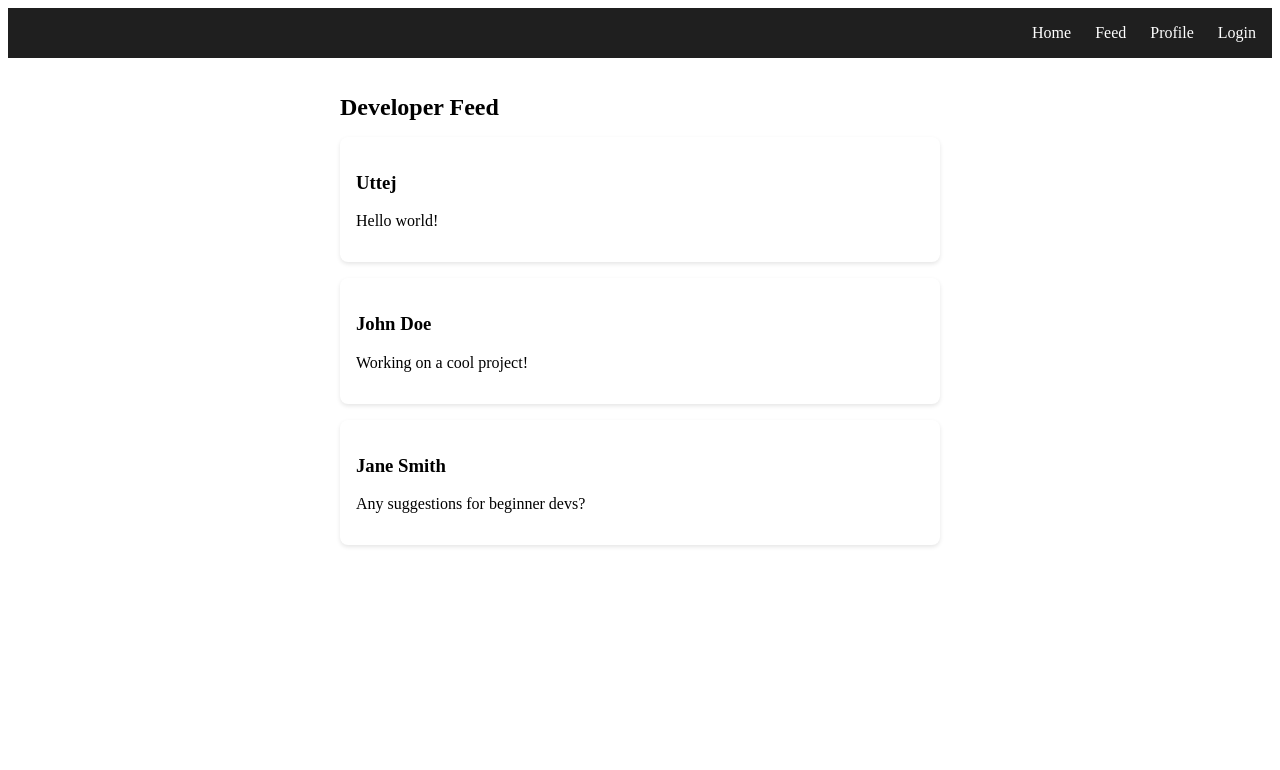
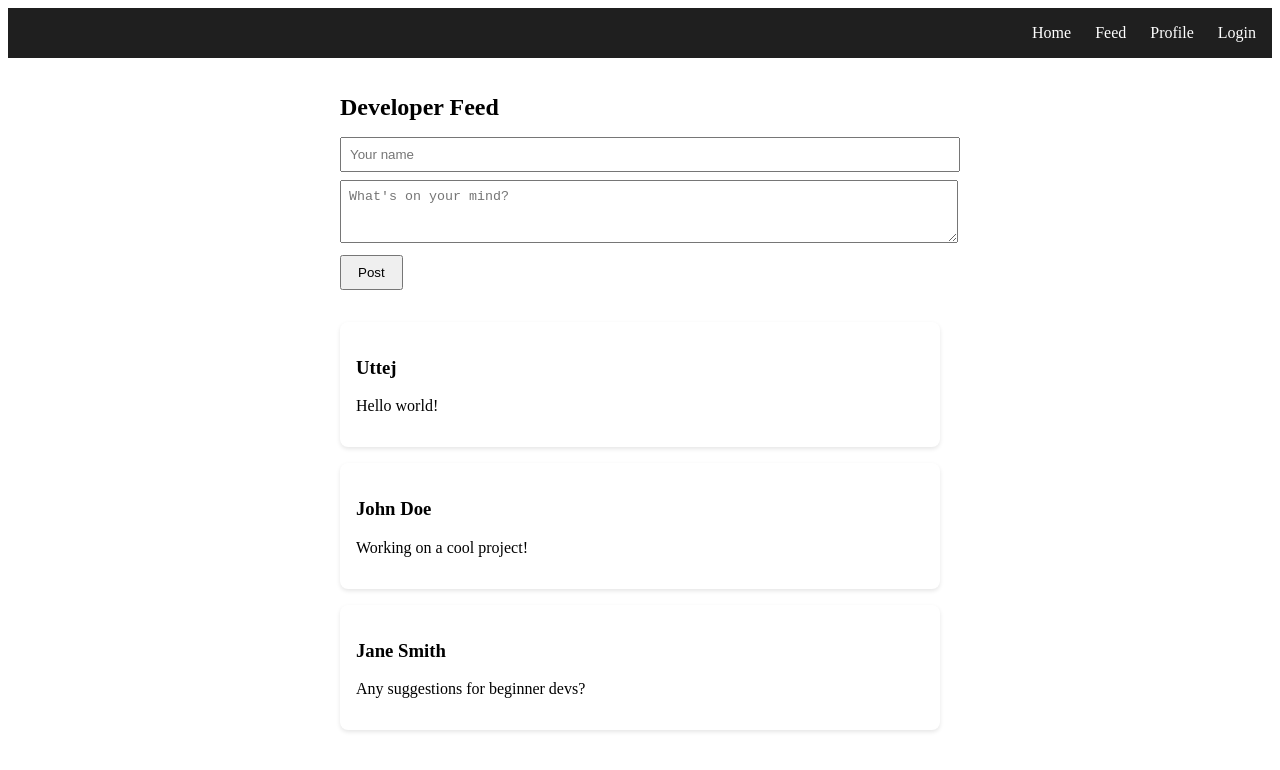
Before and after one commit to uttej-git/devcon, a React (Create React App) app: page /feed in a window 1280 px wide. Shown: the top 770 px of the page. Built offline with nearby package versions, Linux system fonts and the light colour scheme.

Commit message:
Added create post feature to Feed page

```diff
--- a/src/pages/Feed.jsx
+++ b/src/pages/Feed.jsx
@@ -1,17 +1,58 @@
-import React from 'react';
+import React, { useState } from 'react';
 import Postcard from '../components/Postcard';
 
 const Feed = () => {
-  const dummyPosts = [
+  const [posts, setPosts] = useState([
     { id: 1, username: 'Uttej', content: 'Hello world!' },
     { id: 2, username: 'John Doe', content: 'Working on a cool project!' },
     { id: 3, username: 'Jane Smith', content: 'Any suggestions for beginner devs?' }
-  ];
+  ]);
+
+  const [newPost, setNewPost] = useState({ username: '', content: '' });
+
+  const handleChange = (e) => {
+    setNewPost({ ...newPost, [e.target.name]: e.target.value });
+  };
+
+  const handleSubmit = (e) => {
+    e.preventDefault();
+    if (!newPost.username || !newPost.content) return;
+    const updatedPost = {
+      id: posts.length + 1,
+      username: newPost.username,
+      content: newPost.content,
+    };
+    setPosts([updatedPost, ...posts]);
+    setNewPost({ username: '', content: '' });
+  };
 
   return (
     <div style={{ padding: '1rem', maxWidth: '600px', margin: '0 auto' }}>
       <h2 style={{ fontSize: '1.5rem', marginBottom: '1rem' }}>Developer Feed</h2>
-      {dummyPosts.map(post => (
+
+      {/* New Post Form */}
+      <form onSubmit={handleSubmit} style={{ marginBottom: '2rem' }}>
+        <input
+          type="text"
+          name="username"
+          placeholder="Your name"
+          value={newPost.username}
+          onChange={handleChange}
+          style={{ padding: '0.5rem', marginBottom: '0.5rem', width: '100%' }}
+        />
+        <textarea
+          name="content"
+          placeholder="What's on your mind?"
+          value={newPost.content}
+          onChange={handleChange}
+          rows="3"
+          style={{ padding: '0.5rem', marginBottom: '0.5rem', width: '100%' }}
+        />
+        <button type="submit" style={{ padding: '0.5rem 1rem' }}>Post</button>
+      </form>
+
+      {/* Post List */}
+      {posts.map(post => (
         <Postcard key={post.id} username={post.username} content={post.content} />
       ))}
     </div>
```
